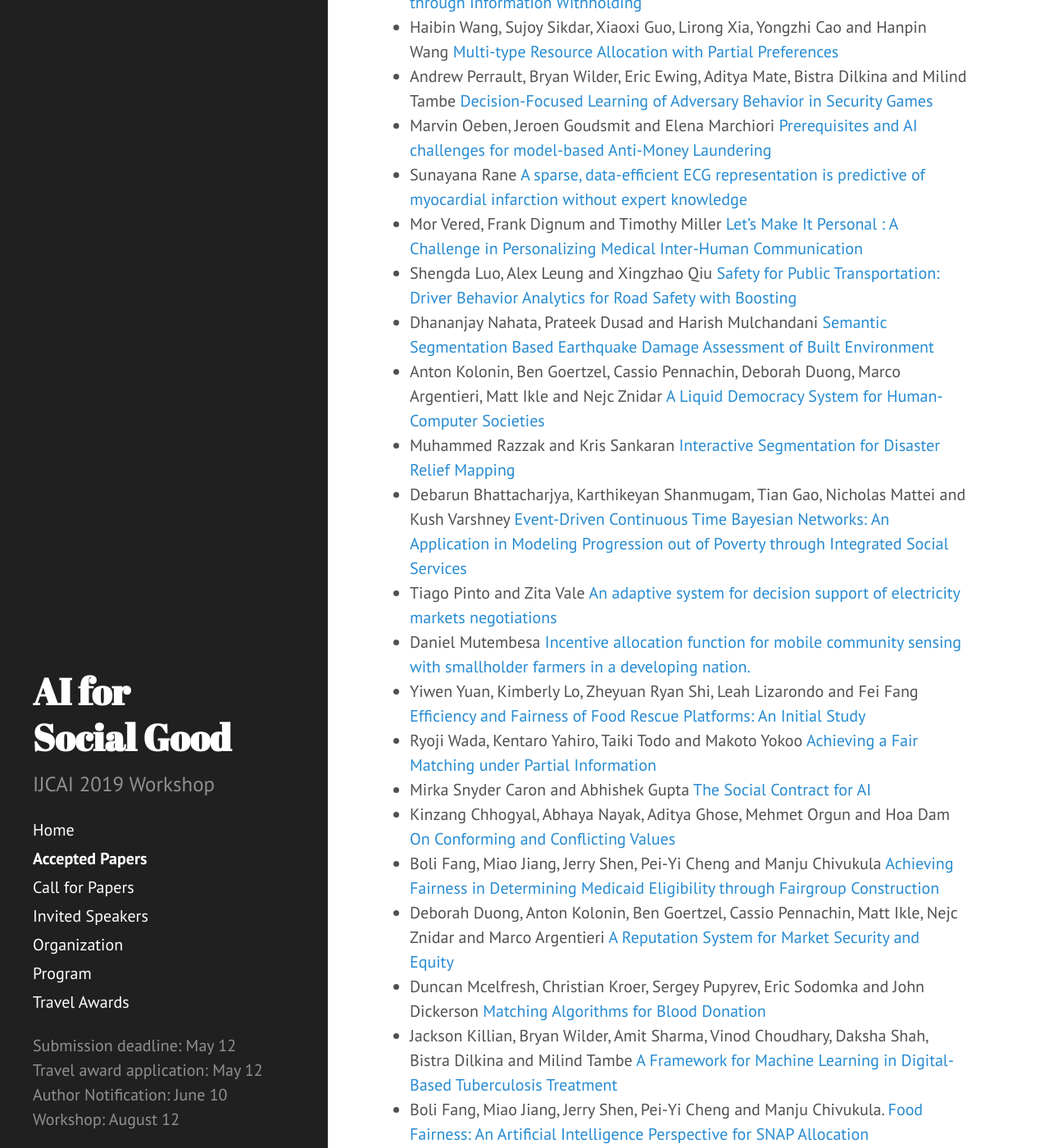
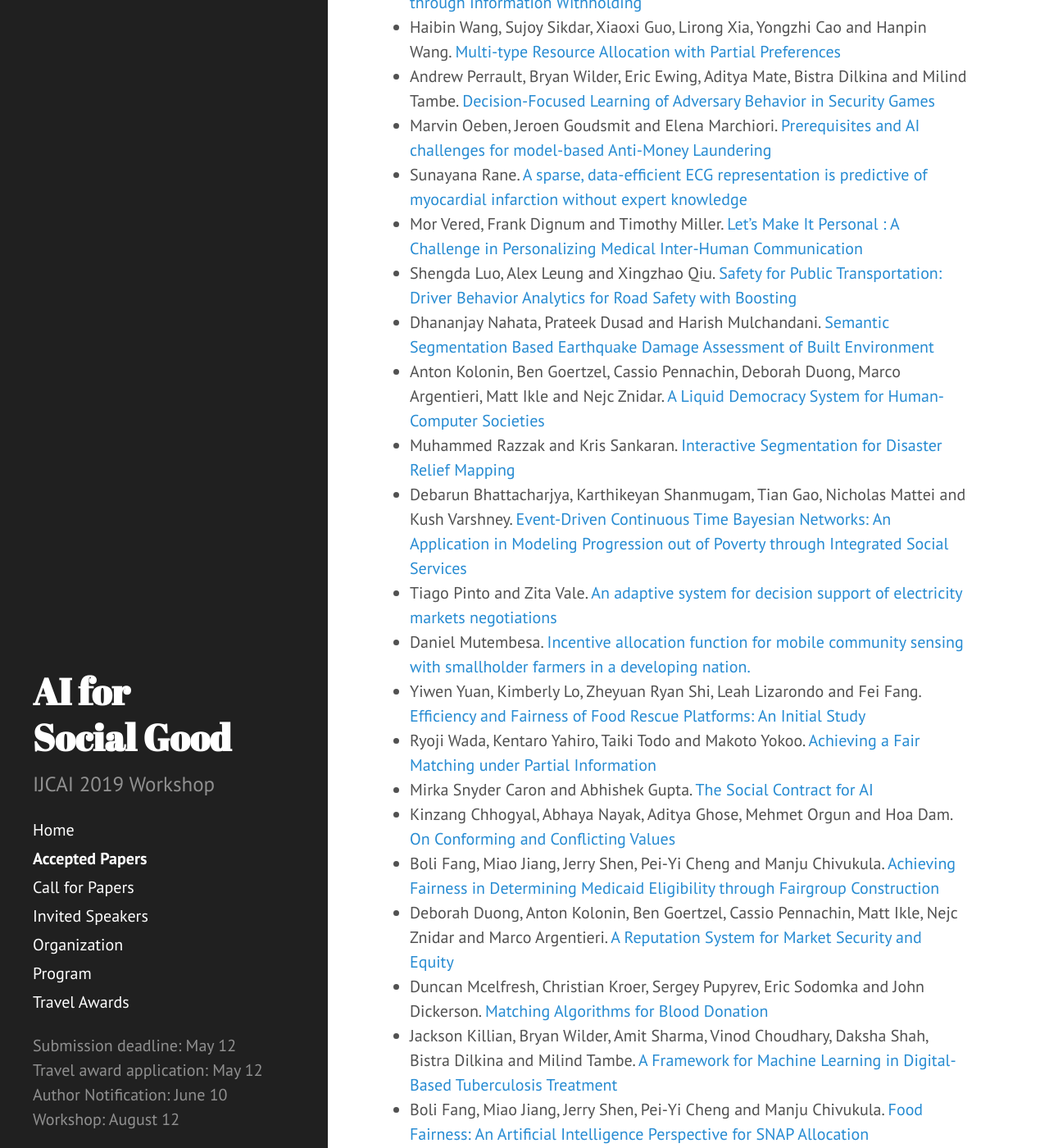
Before and after one commit to slremy/aiforpublichealth.github.io, a Jekyll site: the page built from accepted.md, in a window 1280 px wide and 1400 px high, scrolled down 872 px. Shown: the whole window at 82% size. Built offline with Jekyll 4.4.1, drawn with Linux system fonts in a browser that asks for light colours; some of the changed text lies outside the part shown.

Commit message:
Update accepted.md

```diff
--- a/accepted.md
+++ b/accepted.md
@@ -3,37 +3,37 @@ layout: page
 title: Accepted Papers
 ---
 
-* Takayuki Ito, Shota Suzuki, Naoko Yamaguchi, Tomohiro Nishida, Kentaro Hiraishi and Kai Yoshino [Towards Smarter Democracy: An Agent-based Large-scale Discussion Support System](papers/IJCAI19-AI4SG_paper_1.pdf)
-* Elizabeth Bondi, Hoon Oh, Haifeng Xu, Fei Fang, Bistra Dilkina and Milind Tambe [Protecting Animals From Poaching: Using Uncertain Real-Time Information in Signaling Games](papers/IJCAI19-AI4SG_paper_3.pdf)
-* Sonam Damani, Nitya Raviprakash, Ankush Chatterjee, Meghana Joshi and Puneet Agrawal [Using AI for Economic Upliftment of Handicraft Industry](papers/IJCAI19-AI4SG_paper_5.pdf)
-* Dr. Dereje Yohannes Ashenafi [Web based Expert system for the prevention, diagnosis and treatment of Malaria using two Ethiopian local languages (Amharic & Afan Oromo)](papers/IJCAI19-AI4SG_paper_7.pdf)
-* Haris Aziz, Serge Gaspers and Zhaohong Sun [Mechanism Design for School Choice with Soft Diversity Constraints](papers/IJCAI19-AI4SG_paper_8.pdf)
-* Santosh Misra and Dibu Philip [Predictive and prescriptive governance - improved delivery of government services](papers/IJCAI19-AI4SG_paper_10.pdf)
-* Kalkidan Gezahegn and Sudeshna Chakraborty [Automatic Target Recognition and Classification from Synthetic Aperture Radar Imagery using Multi-Stream Convolution Neural Network](papers/IJCAI19-AI4SG_paper_12.pdf)
-* Nixie Lesmana, Xuan Zhang and Xiaohui Bei [Balancing Efficiency and Fairness in On-Demand Ridesourcing](papers/IJCAI19-AI4SG_paper_13.pdf)
-* Paul Weng [Fairness in Decision Support Systems and Autonomous Systems](papers/IJCAI19-AI4SG_paper_15.pdf)
-* Kai Wang, Aditya Mate, Bryan Wilder, Andrew Perrault and Milind Tambe [Using Graph Convolutional Networks to Learn Interdiction Games](papers/IJCAI19-AI4SG_paper_16.pdf)
-* Hadi Hosseini, Sujoy Sikdar, Rohit Vaish, Jun Wang and Lirong Xia [Fair Division through Information Withholding](papers/IJCAI19-AI4SG_paper_18.pdf)
-* Haibin Wang, Sujoy Sikdar, Xiaoxi Guo, Lirong Xia, Yongzhi Cao and Hanpin Wang [Multi-type Resource Allocation with Partial Preferences](papers/IJCAI19-AI4SG_paper_19.pdf)
-* Andrew Perrault, Bryan Wilder, Eric Ewing, Aditya Mate, Bistra Dilkina and Milind Tambe [Decision-Focused Learning of Adversary Behavior in Security Games](papers/IJCAI19-AI4SG_paper_20.pdf)
-* Marvin Oeben, Jeroen Goudsmit and Elena Marchiori [Prerequisites and AI challenges for model-based Anti-Money Laundering](papers/IJCAI19-AI4SG_paper_21.pdf)
-* Sunayana Rane [A sparse, data-efficient ECG representation is predictive of myocardial infarction without expert knowledge](papers/IJCAI19-AI4SG_paper_22.pdf)
-* Mor Vered, Frank Dignum and Timothy Miller [Let's Make It Personal : A Challenge in Personalizing Medical Inter-Human Communication](papers/IJCAI19-AI4SG_paper_23.pdf)
-* Shengda Luo, Alex Leung and Xingzhao Qiu [Safety for Public Transportation: Driver Behavior Analytics for Road Safety with Boosting](papers/IJCAI19-AI4SG_paper_25.pdf)
-* Dhananjay Nahata, Prateek Dusad and Harish Mulchandani [Semantic Segmentation Based Earthquake Damage Assessment of Built Environment](papers/IJCAI19-AI4SG_paper_26.pdf)
-* Anton Kolonin, Ben Goertzel, Cassio Pennachin, Deborah Duong, Marco Argentieri, Matt Ikle and Nejc Znidar [A Liquid Democracy System for Human-Computer Societies](papers/IJCAI19-AI4SG_paper_28.pdf)
-* Muhammed Razzak and Kris Sankaran [Interactive Segmentation for Disaster Relief Mapping](papers/IJCAI19-AI4SG_paper_29.pdf)
-* Debarun Bhattacharjya, Karthikeyan Shanmugam, Tian Gao, Nicholas Mattei and Kush Varshney [Event-Driven Continuous Time Bayesian Networks: An Application in Modeling Progression out of Poverty through Integrated Social Services](papers/IJCAI19-AI4SG_paper_30.pdf)
-* Tiago Pinto and Zita Vale [An adaptive system for decision support of electricity markets negotiations](papers/IJCAI19-AI4SG_paper_32.pdf)
-* Daniel Mutembesa [Incentive allocation function for mobile community sensing with smallholder farmers in a developing nation.](papers/IJCAI19-AI4SG_paper_33.pdf)
-* Yiwen Yuan, Kimberly Lo, Zheyuan Ryan Shi, Leah Lizarondo and Fei Fang [Efficiency and Fairness of Food Rescue Platforms: An Initial Study](papers/IJCAI19-AI4SG_paper_34.pdf)
-* Ryoji Wada, Kentaro Yahiro, Taiki Todo and Makoto Yokoo [Achieving a Fair Matching under Partial Information](papers/IJCAI19-AI4SG_paper_35.pdf)
-* Mirka Snyder Caron and Abhishek Gupta [The Social Contract for AI](papers/IJCAI19-AI4SG_paper_36.pdf)
-* Kinzang Chhogyal, Abhaya Nayak, Aditya Ghose, Mehmet Orgun and Hoa Dam [On Conforming and Conflicting Values](papers/IJCAI19-AI4SG_paper_37.pdf)
-* Boli Fang, Miao Jiang, Jerry Shen, Pei-Yi Cheng and Manju Chivukula [Achieving Fairness in Determining Medicaid Eligibility through Fairgroup Construction](papers/IJCAI19-AI4SG_paper_38.pdf)
-* Deborah Duong, Anton Kolonin, Ben Goertzel, Cassio Pennachin, Matt Ikle, Nejc Znidar and Marco Argentieri [A Reputation System for Market Security and Equity](papers/IJCAI19-AI4SG_paper_40.pdf)
-* Duncan Mcelfresh, Christian Kroer, Sergey Pupyrev, Eric Sodomka and John Dickerson [Matching Algorithms for Blood Donation](papers/IJCAI19-AI4SG_paper_41.pdf)
-* Jackson Killian, Bryan Wilder, Amit Sharma, Vinod Choudhary, Daksha Shah, Bistra Dilkina and Milind Tambe [A Framework for Machine Learning in Digital-Based Tuberculosis Treatment](papers/IJCAI19-AI4SG_paper_42.pdf)
+* Takayuki Ito, Shota Suzuki, Naoko Yamaguchi, Tomohiro Nishida, Kentaro Hiraishi and Kai Yoshino. [Towards Smarter Democracy: An Agent-based Large-scale Discussion Support System](papers/IJCAI19-AI4SG_paper_1.pdf)
+* Elizabeth Bondi, Hoon Oh, Haifeng Xu, Fei Fang, Bistra Dilkina and Milind Tambe. [Protecting Animals From Poaching: Using Uncertain Real-Time Information in Signaling Games](papers/IJCAI19-AI4SG_paper_3.pdf)
+* Sonam Damani, Nitya Raviprakash, Ankush Chatterjee, Meghana Joshi and Puneet Agrawal. [Using AI for Economic Upliftment of Handicraft Industry](papers/IJCAI19-AI4SG_paper_5.pdf)
+* Dr. Dereje Yohannes Ashenafi. [Web based Expert system for the prevention, diagnosis and treatment of Malaria using two Ethiopian local languages (Amharic & Afan Oromo)](papers/IJCAI19-AI4SG_paper_7.pdf)
+* Haris Aziz, Serge Gaspers and Zhaohong Sun. [Mechanism Design for School Choice with Soft Diversity Constraints](papers/IJCAI19-AI4SG_paper_8.pdf)
+* Santosh Misra and Dibu Philip. [Predictive and prescriptive governance - improved delivery of government services](papers/IJCAI19-AI4SG_paper_10.pdf)
+* Kalkidan Gezahegn and Sudeshna Chakraborty. [Automatic Target Recognition and Classification from Synthetic Aperture Radar Imagery using Multi-Stream Convolution Neural Network](papers/IJCAI19-AI4SG_paper_12.pdf)
+* Nixie Lesmana, Xuan Zhang and Xiaohui Bei. [Balancing Efficiency and Fairness in On-Demand Ridesourcing](papers/IJCAI19-AI4SG_paper_13.pdf)
+* Paul Weng. [Fairness in Decision Support Systems and Autonomous Systems](papers/IJCAI19-AI4SG_paper_15.pdf)
+* Kai Wang, Aditya Mate, Bryan Wilder, Andrew Perrault and Milind Tambe. [Using Graph Convolutional Networks to Learn Interdiction Games](papers/IJCAI19-AI4SG_paper_16.pdf)
+* Hadi Hosseini, Sujoy Sikdar, Rohit Vaish, Jun Wang and Lirong Xia. [Fair Division through Information Withholding](papers/IJCAI19-AI4SG_paper_18.pdf)
+* Haibin Wang, Sujoy Sikdar, Xiaoxi Guo, Lirong Xia, Yongzhi Cao and Hanpin Wang. [Multi-type Resource Allocation with Partial Preferences](papers/IJCAI19-AI4SG_paper_19.pdf)
+* Andrew Perrault, Bryan Wilder, Eric Ewing, Aditya Mate, Bistra Dilkina and Milind Tambe. [Decision-Focused Learning of Adversary Behavior in Security Games](papers/IJCAI19-AI4SG_paper_20.pdf)
+* Marvin Oeben, Jeroen Goudsmit and Elena Marchiori. [Prerequisites and AI challenges for model-based Anti-Money Laundering](papers/IJCAI19-AI4SG_paper_21.pdf)
+* Sunayana Rane. [A sparse, data-efficient ECG representation is predictive of myocardial infarction without expert knowledge](papers/IJCAI19-AI4SG_paper_22.pdf)
+* Mor Vered, Frank Dignum and Timothy Miller. [Let's Make It Personal : A Challenge in Personalizing Medical Inter-Human Communication](papers/IJCAI19-AI4SG_paper_23.pdf)
+* Shengda Luo, Alex Leung and Xingzhao Qiu. [Safety for Public Transportation: Driver Behavior Analytics for Road Safety with Boosting](papers/IJCAI19-AI4SG_paper_25.pdf)
+* Dhananjay Nahata, Prateek Dusad and Harish Mulchandani. [Semantic Segmentation Based Earthquake Damage Assessment of Built Environment](papers/IJCAI19-AI4SG_paper_26.pdf)
+* Anton Kolonin, Ben Goertzel, Cassio Pennachin, Deborah Duong, Marco Argentieri, Matt Ikle and Nejc Znidar. [A Liquid Democracy System for Human-Computer Societies](papers/IJCAI19-AI4SG_paper_28.pdf)
+* Muhammed Razzak and Kris Sankaran. [Interactive Segmentation for Disaster Relief Mapping](papers/IJCAI19-AI4SG_paper_29.pdf)
+* Debarun Bhattacharjya, Karthikeyan Shanmugam, Tian Gao, Nicholas Mattei and Kush Varshney. [Event-Driven Continuous Time Bayesian Networks: An Application in Modeling Progression out of Poverty through Integrated Social Services](papers/IJCAI19-AI4SG_paper_30.pdf)
+* Tiago Pinto and Zita Vale. [An adaptive system for decision support of electricity markets negotiations](papers/IJCAI19-AI4SG_paper_32.pdf)
+* Daniel Mutembesa. [Incentive allocation function for mobile community sensing with smallholder farmers in a developing nation.](papers/IJCAI19-AI4SG_paper_33.pdf)
+* Yiwen Yuan, Kimberly Lo, Zheyuan Ryan Shi, Leah Lizarondo and Fei Fang. [Efficiency and Fairness of Food Rescue Platforms: An Initial Study](papers/IJCAI19-AI4SG_paper_34.pdf)
+* Ryoji Wada, Kentaro Yahiro, Taiki Todo and Makoto Yokoo. [Achieving a Fair Matching under Partial Information](papers/IJCAI19-AI4SG_paper_35.pdf)
+* Mirka Snyder Caron and Abhishek Gupta. [The Social Contract for AI](papers/IJCAI19-AI4SG_paper_36.pdf)
+* Kinzang Chhogyal, Abhaya Nayak, Aditya Ghose, Mehmet Orgun and Hoa Dam. [On Conforming and Conflicting Values](papers/IJCAI19-AI4SG_paper_37.pdf)
+* Boli Fang, Miao Jiang, Jerry Shen, Pei-Yi Cheng and Manju Chivukula. [Achieving Fairness in Determining Medicaid Eligibility through Fairgroup Construction](papers/IJCAI19-AI4SG_paper_38.pdf)
+* Deborah Duong, Anton Kolonin, Ben Goertzel, Cassio Pennachin, Matt Ikle, Nejc Znidar and Marco Argentieri. [A Reputation System for Market Security and Equity](papers/IJCAI19-AI4SG_paper_40.pdf)
+* Duncan Mcelfresh, Christian Kroer, Sergey Pupyrev, Eric Sodomka and John Dickerson. [Matching Algorithms for Blood Donation](papers/IJCAI19-AI4SG_paper_41.pdf)
+* Jackson Killian, Bryan Wilder, Amit Sharma, Vinod Choudhary, Daksha Shah, Bistra Dilkina and Milind Tambe. [A Framework for Machine Learning in Digital-Based Tuberculosis Treatment](papers/IJCAI19-AI4SG_paper_42.pdf)
 * Boli Fang, Miao Jiang, Jerry Shen, Pei-Yi Cheng and Manju Chivukula. [Food Fairness: An Artificial Intelligence Perspective for SNAP Allocation](papers/IJCAI19-AI4SG_paper_43.pdf)
 
 <div class="posts">
```
